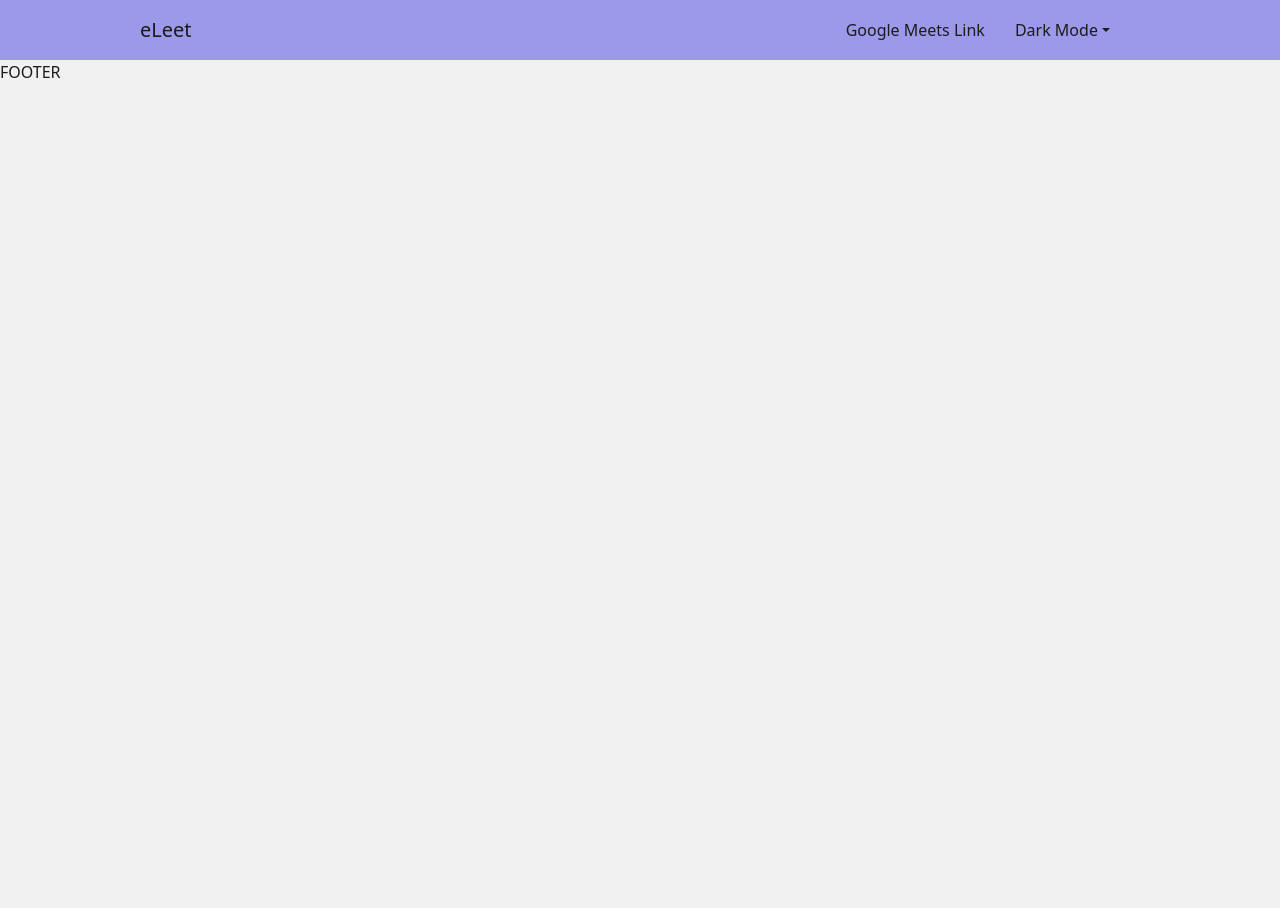
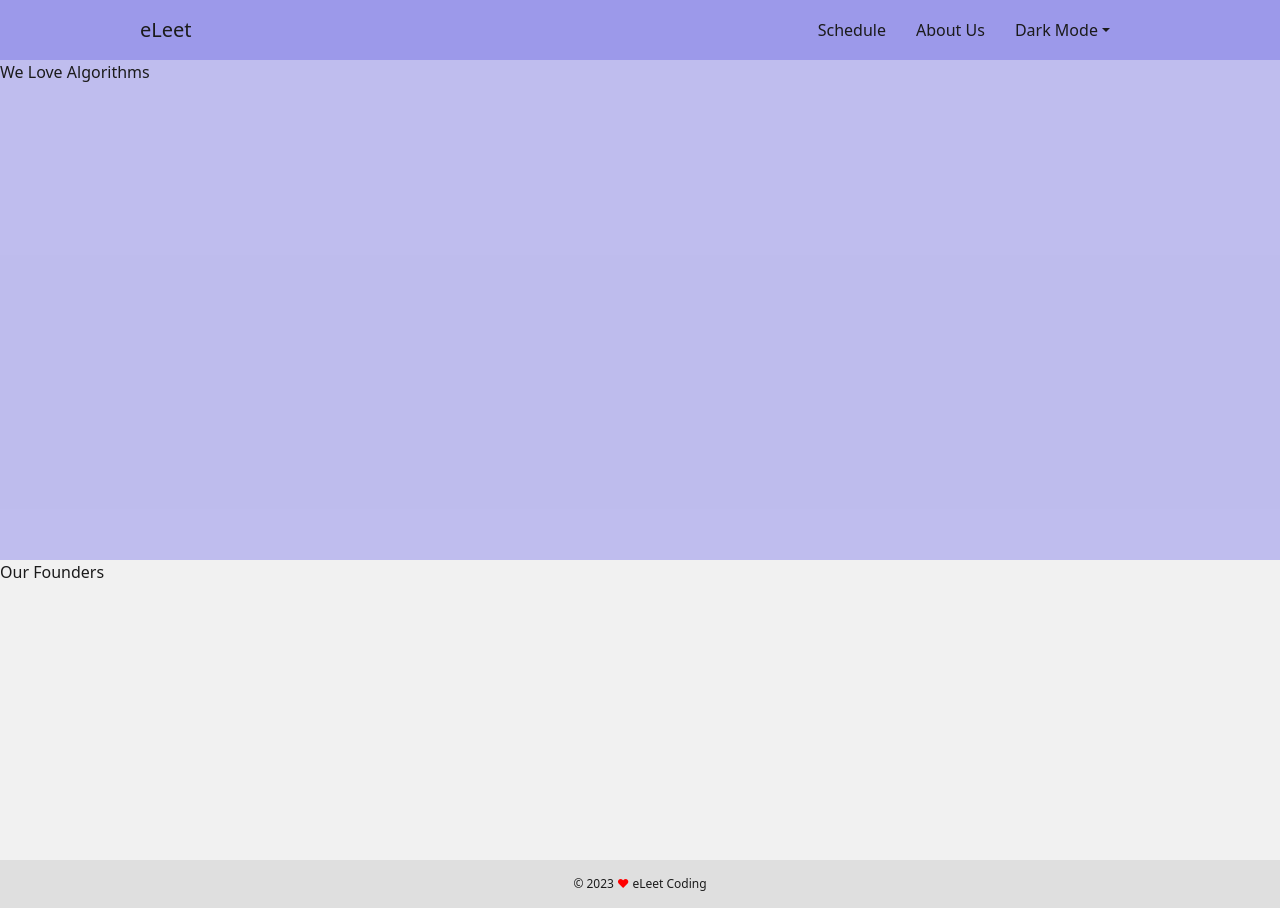
Before and after one commit to eleetcoding/landing_page, a React app: page /about in a window 1280 px wide. Before the commit the page ends 800 px from the top, so only its background shows below. Built offline with nearby package versions, Linux system fonts and the light colour scheme.

Commit message:
added schedule and about page

```diff
--- a/src/App.jsx
+++ b/src/App.jsx
@@ -3,6 +3,8 @@ import { Routes, Route } from 'react-router-dom';
 import HeaderContainer from './containers/HeaderContainer.jsx';
 import FooterContainer from './containers/FooterContainer.jsx';
 import MainPage from './pages/MainPage.jsx';
+import SchedulePage from './pages/SchedulePage.jsx';
+import AboutPage from './pages/AboutPage.jsx';
 
 function App() {
   return (
@@ -10,6 +12,8 @@ function App() {
       <HeaderContainer />
       <Routes>
         <Route exact path='/' element={<MainPage />} />
+        <Route exact path='/schedule' element={<SchedulePage />} />
+        <Route exact path='/about' element={<AboutPage />} />
       </Routes>
       <FooterContainer />
     </div>
--- a/src/components/headerComponents/NavBar.jsx
+++ b/src/components/headerComponents/NavBar.jsx
@@ -27,24 +27,15 @@ export default function NavBar() {
 
   return (
     <>
-      <Nav.Link className={styles.navLinks} href='https://meet.google.com/emg-akph-gib'>
+      {/* <Nav.Link className={styles.navLinks} href='https://meet.google.com/emg-akph-gib'>
         Google Meets Link
+      </Nav.Link> */}
+      <Nav.Link className={styles.navLinks} href='/schedule'>
+        Schedule
       </Nav.Link>
-      {/* <Nav.Link className={styles.navLinks} href='' disabled>
-        Events
-      </Nav.Link>
-      <Nav.Link className={styles.navLinks} href='' disabled>
-        Practice
-      </Nav.Link>
-      <Nav.Link className={styles.navLinks} href='' disabled>
+      <Nav.Link className={styles.navLinks} href='/about'>
         About Us
       </Nav.Link>
-      <Nav.Link className={styles.navLinks} href='' disabled>
-        Get Started
-      </Nav.Link>
-      <Nav.Link className={styles.navLinks} href='' disabled>
-        Login
-      </Nav.Link> */}
       <NavDropdown className={styles.navLinks} title='Dark Mode'>
         <NavDropdown.Item onClick={() => dispatch(setColorTheme('light'))}>
           <i className='fa-solid fa-sun'></i>
--- /dev/null
+++ b/src/containers/AboutContainer.jsx
@@ -0,0 +1,11 @@
+import React from 'react';
+import styles from './AboutContainer.module.scss';
+
+export default function AboutContainer() {
+  return (
+    <div className={styles.aboutDiv}>
+      <div className={styles.aboutHeader}>We Love Algorithms</div>
+      <div>Our Founders</div>
+    </div>
+  );
+}
--- /dev/null
+++ b/src/containers/AboutContainer.module.scss
@@ -0,0 +1,10 @@
+@import '../stylesheets/_settings.scss';
+
+.aboutDiv {
+  min-height: 100vh;
+}
+
+.aboutHeader {
+  height: 500px;
+  background-color: rgba(73, 66, 228, 0.3);
+}
--- a/src/containers/FooterContainer.jsx
+++ b/src/containers/FooterContainer.jsx
@@ -1,9 +1,10 @@
-import React from "react";
+import React from 'react';
+import styles from './FooterContainer.module.scss';
 
-export default function footer(){
+export default function footer() {
   return (
-    <div>
-      FOOTER
+    <div className={styles.footerDiv}>
+      © 2023 <span style={{ color: 'red' }}>♥</span> eLeet Coding
     </div>
-  )
+  );
 }
--- /dev/null
+++ b/src/containers/FooterContainer.module.scss
@@ -0,0 +1,7 @@
+.footerDiv {
+  text-align: center;
+  font-size: 12px;
+  background-color: rgba(216, 216, 216, 0.7);
+  padding-top: 15px;
+  padding-bottom: 15px;
+}
--- /dev/null
+++ b/src/pages/AboutPage.jsx
@@ -0,0 +1,6 @@
+import React from 'react';
+import AboutContainer from '../containers/AboutContainer';
+
+export default function AboutPage() {
+  return <AboutContainer />;
+}
--- /dev/null
+++ b/src/pages/SchedulePage.jsx
@@ -0,0 +1,5 @@
+import React from 'react';
+
+export default function SchedulePage() {
+
+}
```
